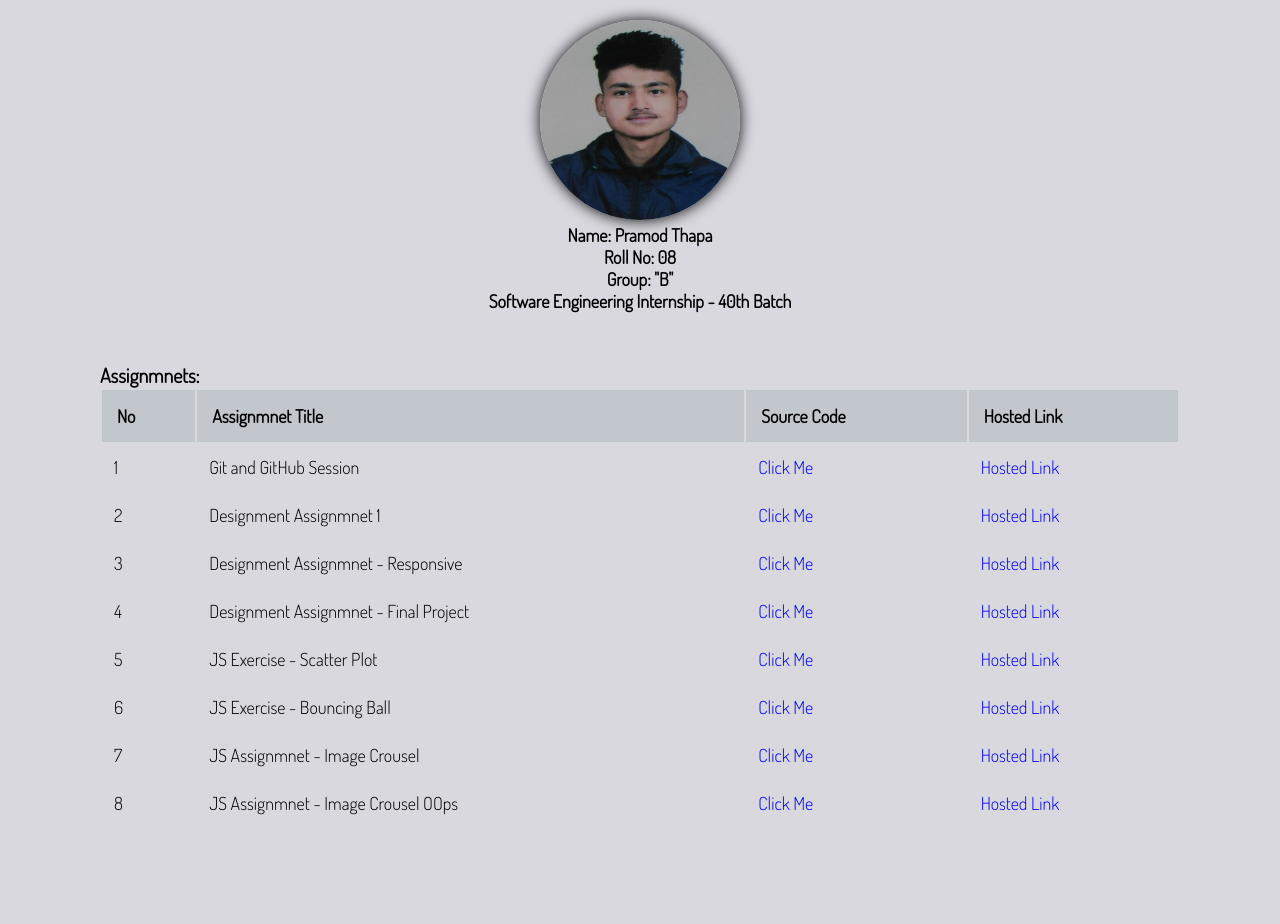
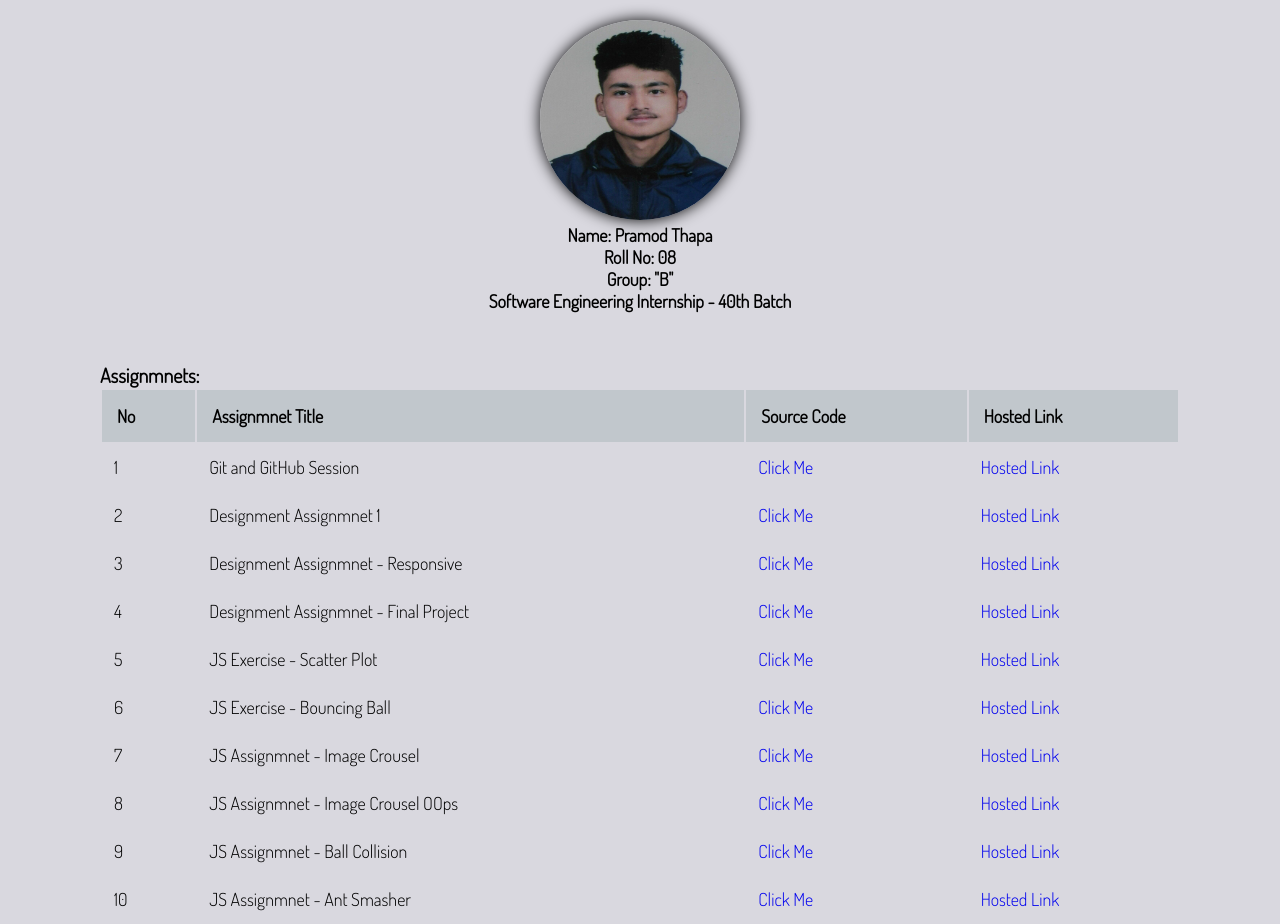
Before and after one commit to PramodThapa/Leapfrog-Assignments, a plain HTML site: page index.html in a window 1280 px wide. Before the commit the page ends 828 px from the top, so only its background shows below. Drawn offline with Linux system fonts and the light colour scheme.

Commit message:
Assignmnet : Table updated

```diff
--- a/index.html
+++ b/index.html
@@ -84,6 +84,18 @@
                         <td><a href="https://github.com/PramodThapa/Leapfrog-Assignments/tree/master/JS/Assignments/Image-Crousel-OOPs">Click Me</a></td>
                         <td><a href="https://pramodthapa.github.io/Leapfrog-Assignments/JS/Assignments/Image-Crousel-OOPs/index.html">Hosted Link</a></td>
                     </tr>
+                    <tr>
+                        <td>9</td>
+                        <td>JS Assignmnet - Ball Collision</td>
+                        <td><a href="https://github.com/PramodThapa/Leapfrog-Assignments/tree/master/JS/Assignments/Ball Collision">Click Me</a></td>
+                        <td><a href="https://pramodthapa.github.io/Leapfrog-Assignments/JS/Assignments/Ball Collision/index.html">Hosted Link</a></td>
+                    </tr>
+                    <tr>
+                        <td>10</td>
+                        <td>JS Assignmnet - Ant Smasher</td>
+                        <td><a href="https://github.com/PramodThapa/Leapfrog-Assignments/tree/master/JS/Assignments/Ant Smasher">Click Me</a></td>
+                        <td><a href="https://pramodthapa.github.io/Leapfrog-Assignments/JS/Assignments/Ant Smasher/index.html">Hosted Link</a></td>
+                    </tr>
 
                 </tbody>
             </table>
```
